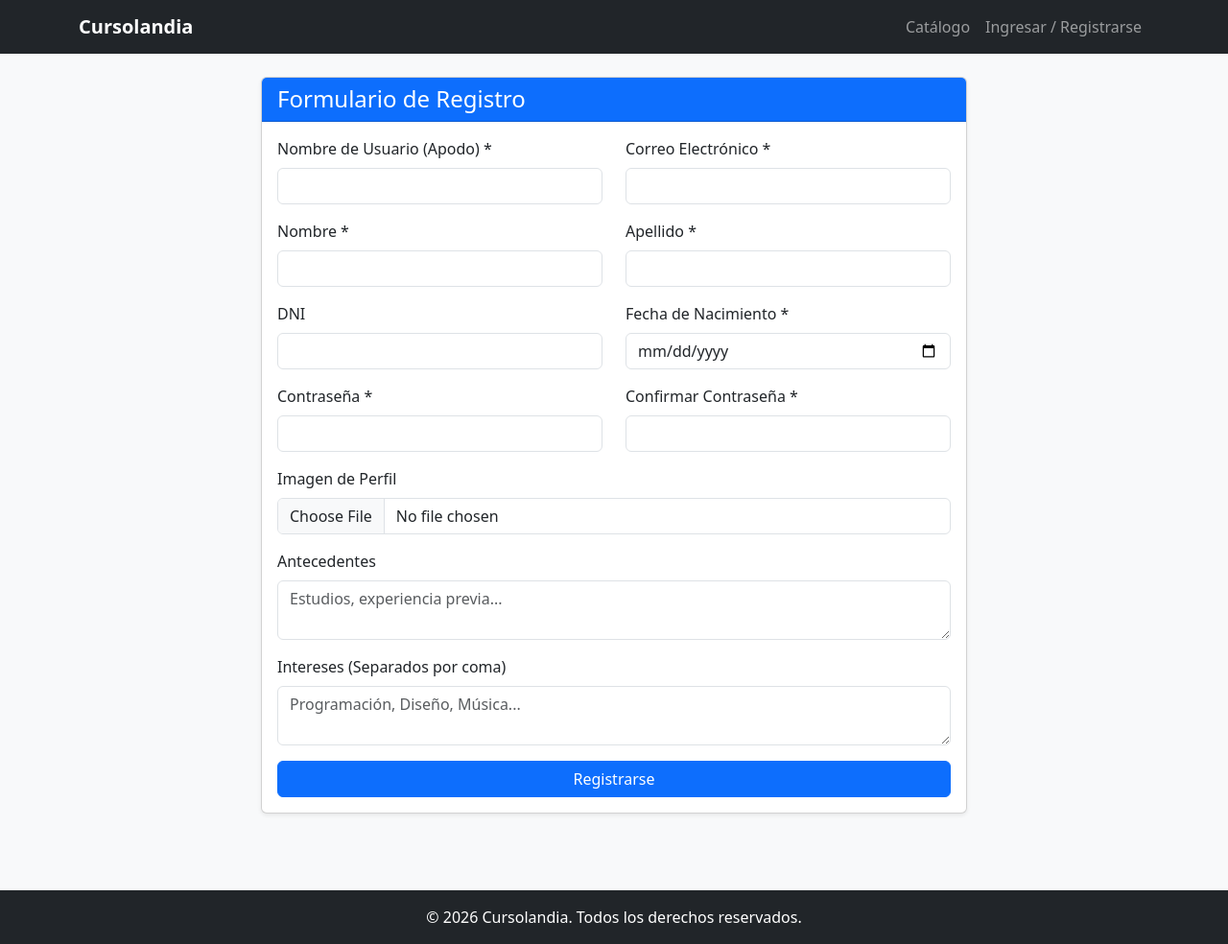
After one commit to ByCampah/cursoland, a PHP site: page /registro.php in a window 1280 px wide. The commit adds this page. Shown: the whole page at 96% size. Run offline with PHP 8.4, Linux system fonts and the light colour scheme.

Commit message:
Registro de usuario

```diff
--- a/includes/header.php
+++ b/includes/header.php
@@ -9,26 +9,26 @@ if (session_status() === PHP_SESSION_NONE) {
     <meta charset="UTF-8">
     <meta name="viewport" content="width=device-width, initial-scale=1.0">
     <title>Cursolandia</title>
-    <!-- Bootstrap 5 CSS (Permitido por consigna) -->
+    <!-- Bootstrap 5 CSS -->
     <link href="https://cdn.jsdelivr.net/npm/bootstrap@5.3.0/dist/css/bootstrap.min.css" rel="stylesheet">
-    <link rel="stylesheet" href="/assets/css/style.css">
+    <link rel="stylesheet" href="resources/css/style.css">
 </head>
 <body class="bg-light">
 <nav class="navbar navbar-expand-lg navbar-dark bg-dark mb-4">
   <div class="container">
-    <a class="navbar-link navbar-brand fw-bold" href="/index.php">Cursolandia</a>
+    <a class="navbar-brand fw-bold" href="index.php">Cursolandia</a>
     <button class="navbar-toggler" type="button" data-bs-toggle="collapse" data-bs-target="#navbarNav">
       <span class="navbar-toggler-icon"></span>
     </button>
     <div class="collapse navbar-collapse" id="navbarNav">
       <ul class="navbar-nav ms-auto">
-        <li class="nav-item"><a class="nav-link" href="/index.php">Catálogo</a></li>
+        <li class="nav-item"><a class="nav-link" href="index.php">Catálogo</a></li>
         <?php if(isset($_SESSION['usuario_id'])): ?>
-          <li class="nav-item"><a class="nav-link" href="/mis_cursos.php">Mis Cursos</a></li>
-          <li class="nav-item"><a class="nav-link" href="/perfil.php">Mi Perfil</a></li>
-          <li class="nav-item"><a class="nav-link text-danger" href="/logout.php">Cerrar Sesión</a></li>
+          <li class="nav-item"><a class="nav-link" href="mis_cursos.php">Mis Cursos</a></li>
+          <li class="nav-item"><a class="nav-link" href="perfil.php">Mi Perfil</a></li>
+          <li class="nav-item"><a class="nav-link text-danger" href="logout.php">Cerrar Sesión</a></li>
         <?php else: ?>
-          <li class="nav-item"><a class="nav-link" href="/login.php">Ingresar / Registrarse</a></li>
+          <li class="nav-item"><a class="nav-link" href="login.php">Ingresar / Registrarse</a></li>
         <?php endif; ?>
       </ul>
     </div>
--- /dev/null
+++ b/logout.php
@@ -0,0 +1,6 @@
+<?php
+session_start();
+session_destroy();
+header('Location: login.php');
+exit;
+?>
--- /dev/null
+++ b/registro.php
@@ -0,0 +1,141 @@
+<?php
+require_once 'config/db.php';
+include_once 'includes/header.php';
+
+$mensaje_error = '';
+$mensaje_exito = '';
+
+if ($_SERVER['REQUEST_METHOD'] === 'POST') {
+    $apodo          = trim($_POST['apodo'] ?? '');
+    $nombre         = trim($_POST['nombre'] ?? '');
+    $apellido       = trim($_POST['apellido'] ?? '');
+    $dni            = trim($_POST['dni'] ?? '');
+    $fechaNacimiento = $_POST['fechaNacimiento'] ?? '';
+    $email          = trim($_POST['email'] ?? '');
+    $password       = $_POST['password'] ?? '';
+    $confirm_pass   = $_POST['confirm_password'] ?? '';
+    $antecedentes   = trim($_POST['antecedentes'] ?? '');
+    $intereses      = trim($_POST['intereses'] ?? '');
+
+    // Validaciones básicas
+    if (empty($apodo) || empty($nombre) || empty($apellido) || empty($email) || empty($password) || empty($fechaNacimiento)) {
+        $mensaje_error = "Por favor, completa todos los campos obligatorios.";
+    } elseif ($password !== $confirm_pass) {
+        $mensaje_error = "Las contraseñas no coinciden.";
+    } else {
+        // Verificar si el correo o el apodo ya existen
+        $stmt_check = $pdo->prepare("SELECT id FROM usuarios WHERE email = ? OR apodo = ?");
+        $stmt_check->execute([$email, $apodo]);
+        if ($stmt_check->fetch()) {
+            $mensaje_error = "El correo electrónico o el apodo/usuario ya están registrados.";
+        } else {
+            // Manejo de la Foto de Perfil
+            $fotoNombre = 'default.png';
+            if (isset($_FILES['fotoPerfil']) && $_FILES['fotoPerfil']['error'] === UPLOAD_ERR_OK) {
+                $ext = pathinfo($_FILES['fotoPerfil']['name'], PATHINFO_EXTENSION);
+                $fotoNombre = time() . '_' . uniqid() . '.' . $ext;
+                $destino = 'resources/uploads/' . $fotoNombre;
+                move_uploaded_file($_FILES['fotoPerfil']['tmp_name'], $destino);
+            }
+
+            // Encriptar contraseña por seguridad
+            $passwordHash = password_hash($password, PASSWORD_DEFAULT);
+
+            // Insertar en la Base de Datos
+            $sql = "INSERT INTO usuarios (apodo, nombre, apellido, dni, fechaNacimiento, email, password, fotoPerfil, antecedentes, intereses)
+                    VALUES (?, ?, ?, ?, ?, ?, ?, ?, ?, ?)";
+            $stmt = $pdo->prepare($sql);
+            if ($stmt->execute([$apodo, $nombre, $apellido, $dni, $fechaNacimiento, $email, $passwordHash, $fotoNombre, $antecedentes, $intereses])) {
+                $mensaje_exito = "¡Cuenta creada exitosamente! Ya puedes iniciar sesión.";
+            } else {
+                $mensaje_error = "Ocurrió un error al registrar la cuenta.";
+            }
+        }
+    }
+}
+?>
+
+<div class="row justify-content-center">
+    <div class="col-md-8">
+        <div class="card shadow-sm">
+            <div class="card-header bg-primary text-white">
+                <h4 class="mb-0">Formulario de Registro</h4>
+            </div>
+            <div class="card-body">
+                <?php if ($mensaje_error): ?>
+                    <div class="alert alert-danger"><?php echo $mensaje_error; ?></div>
+                <?php endif; ?>
+                <?php if ($mensaje_exito): ?>
+                    <div class="alert alert-success">
+                        <?php echo $mensaje_exito; ?> <a href="login.php" class="alert-link">Iniciar Sesión</a>
+                    </div>
+                <?php else: ?>
+                    <form action="registro.php" method="POST" enctype="multipart/form-data">
+                        <div class="row">
+                            <div class="col-md-6 mb-3">
+                                <label class="form-label">Nombre de Usuario (Apodo) *</label>
+                                <input type="text" name="apodo" class="form-control" required>
+                            </div>
+                            <div class="col-md-6 mb-3">
+                                <label class="form-label">Correo Electrónico *</label>
+                                <input type="email" name="email" class="form-control" required>
+                            </div>
+                        </div>
+
+                        <div class="row">
+                            <div class="col-md-6 mb-3">
+                                <label class="form-label">Nombre *</label>
+                                <input type="text" name="nombre" class="form-control" required>
+                            </div>
+                            <div class="col-md-6 mb-3">
+                                <label class="form-label">Apellido *</label>
+                                <input type="text" name="apellido" class="form-control" required>
+                            </div>
+                        </div>
+
+                        <div class="row">
+                            <div class="col-md-6 mb-3">
+                                <label class="form-label">DNI</label>
+                                <input type="text" name="dni" class="form-control">
+                            </div>
+                            <div class="col-md-6 mb-3">
+                                <label class="form-label">Fecha de Nacimiento *</label>
+                                <input type="date" name="fechaNacimiento" class="form-control" required>
+                            </div>
+                        </div>
+
+                        <div class="row">
+                            <div class="col-md-6 mb-3">
+                                <label class="form-label">Contraseña *</label>
+                                <input type="password" name="password" class="form-control" required>
+                            </div>
+                            <div class="col-md-6 mb-3">
+                                <label class="form-label">Confirmar Contraseña *</label>
+                                <input type="password" name="confirm_password" class="form-control" required>
+                            </div>
+                        </div>
+
+                        <div class="mb-3">
+                            <label class="form-label">Imagen de Perfil</label>
+                            <input type="file" name="fotoPerfil" class="form-control" accept="image/*">
+                        </div>
+
+                        <div class="mb-3">
+                            <label class="form-label">Antecedentes</label>
+                            <textarea name="antecedentes" class="form-control" rows="2" placeholder="Estudios, experiencia previa..."></textarea>
+                        </div>
+
+                        <div class="mb-3">
+                            <label class="form-label">Intereses (Separados por coma)</label>
+                            <textarea name="intereses" class="form-control" rows="2" placeholder="Programación, Diseño, Música..."></textarea>
+                        </div>
+
+                        <button type="submit" class="btn btn-primary w-100">Registrarse</button>
+                    </form>
+                <?php endif; ?>
+            </div>
+        </div>
+    </div>
+</div>
+
+<?php include_once 'includes/footer.php'; ?>
```
Also changed, not shown: index.php (+17 -6 lines), login.php (added, +69 -0 lines).
